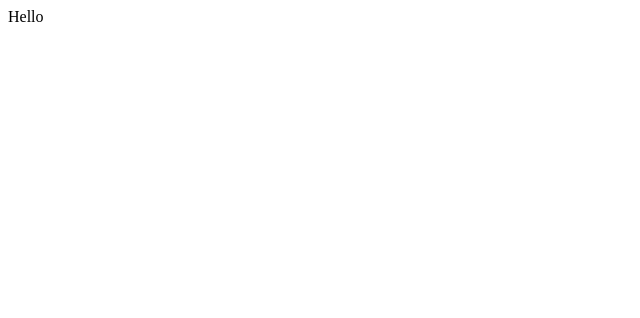
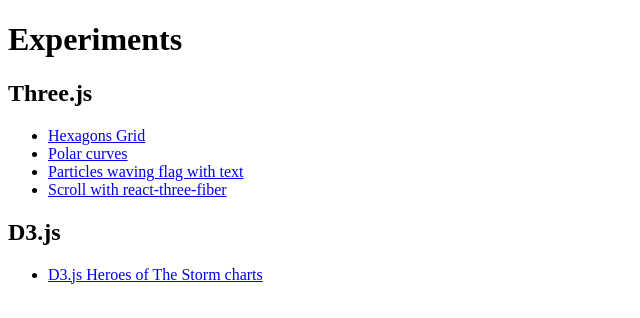
Before and after one commit to flytaly/flytaly.github.io, a plain HTML site: page index.html in a window 1280 px wide. Shown: the whole page, without its empty margins (0-640 px from the left). Drawn offline with Linux system fonts and the light colour scheme.

Commit message:
Add links to gh pages

```diff
--- a/index.html
+++ b/index.html
@@ -1 +1,43 @@
-Hello
+<!DOCTYPE html>
+<html lang="en">
+  <head>
+    <meta charset="UTF-8" />
+    <meta name="viewport" content="width=device-width, initial-scale=1.0" />
+    <meta http-equiv="X-UA-Compatible" content="ie=edge" />
+    <title>Document</title>
+  </head>
+  <body>
+    <h1>Experiments</h1>
+    <h2>Three.js</h2>
+    <ul>
+      <li>
+        <a href="https://flytaly.github.io/hexagons/">
+          Hexagons Grid
+        </a>
+      </li>
+      <li>
+        <a href="https://flytaly.github.io/polar-curves/">
+          Polar curves
+        </a>
+      </li>
+      <li>
+        <a href="https://flytaly.github.io/particles-text/">
+          Particles waving flag with text
+        </a>
+      </li>
+      <li>
+        <a href="https://flytaly.github.io/react-three-scroll">
+          Scroll with react-three-fiber
+        </a>
+      </li>
+    </ul>
+    <h2>D3.js</h2>
+    <ul>
+      <li>
+        <a href="https://flytaly.github.io/hots-charts/">
+          D3.js Heroes of The Storm charts
+        </a>
+      </li>
+    </ul>
+  </body>
+</html>
```
Also changed, not shown: 1 other file.
